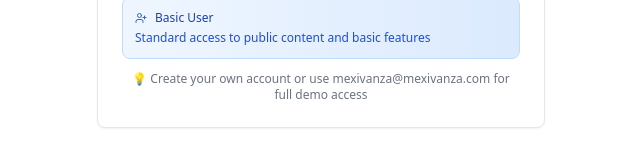
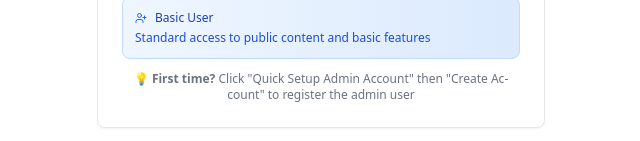
Before and after one commit to inpmex794-cell/mexivanza-connect-hub, a React (Vite) app: page /auth in a window 1280 px wide. Shown: the part 933-1074 px from the top of the page, without its empty margins (319-959 px from the left). Built offline with nearby package versions, Linux system fonts and the light colour scheme; the HTML template or start-up script is replaced by a standard one.

Commit message:
Fix admin login credentials

```diff
--- a/src/pages/Auth.tsx
+++ b/src/pages/Auth.tsx
@@ -222,7 +222,7 @@ export const Auth: React.FC = () => {
               </div>
 
               <p className="text-xs text-muted-foreground text-center mt-2">
-                💡 Create your own account or use mexivanza@mexivanza.com for full demo access
+                💡 <strong>First time?</strong> Click "Quick Setup Admin Account" then "Create Account" to register the admin user
               </p>
             </div>
           </CardContent>
```
